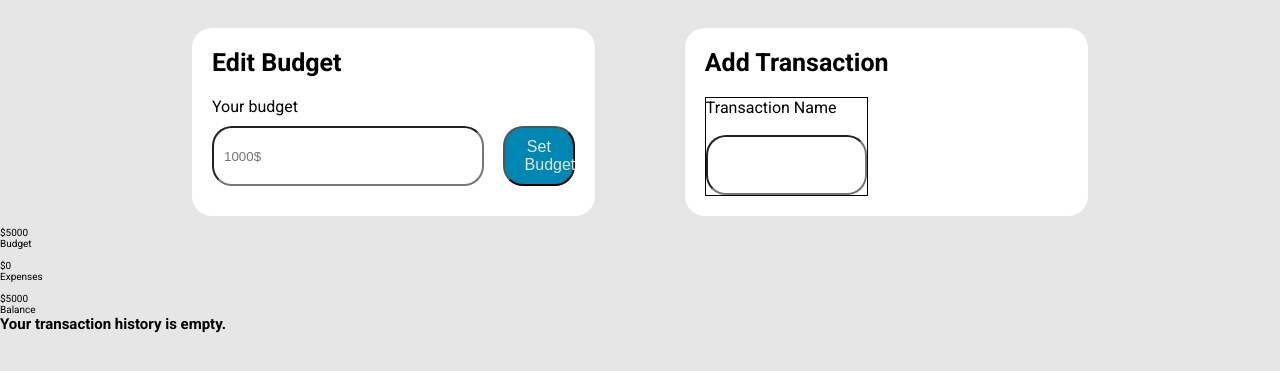
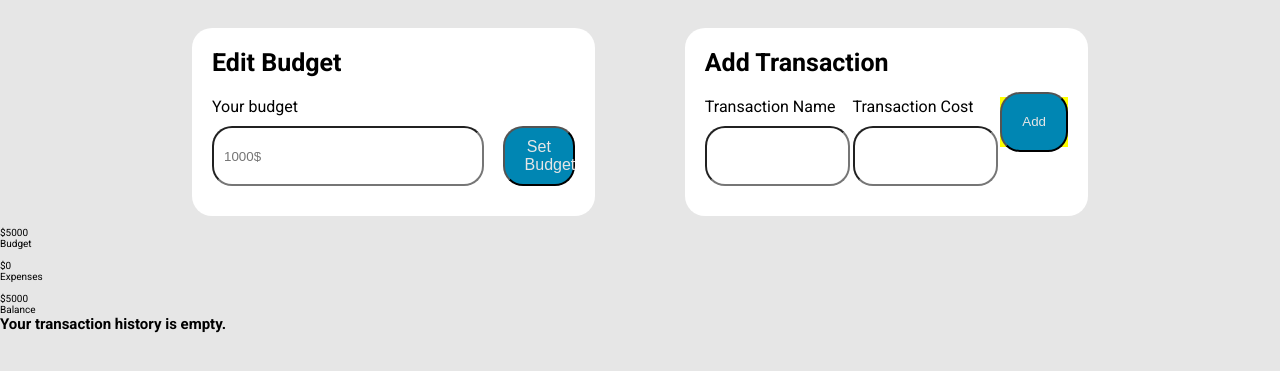
Before and after one commit to MarioMilosevic/Expense-Tracker, a website built with Vite: page index.html in a window 1280 px wide. Shown: the part 133-504 px from the top of the page. Built offline with nearby package versions, Linux system fonts and the light colour scheme.

Commit message:
Add transaction

```diff
--- a/index.html
+++ b/index.html
@@ -35,6 +35,15 @@
             <div class="transactionName">
               <label for="expense">Transaction Name</label>
               <input type="text" id="expense" />
+            </div>
+            <div class="transactionCost">
+              <div class="transactionCostInput">
+                <label for="expense">Transaction Cost</label>
+                <input type="text" id="expense" />
+              </div>
+            </div>
+            <div class="transactionButton">
+              <button class="addBtn">Add</button>
             </div>
 
             <!--  -->
--- a/style.css
+++ b/style.css
@@ -57,6 +57,10 @@ header{
   font-size: 1.6rem;
 }
 
+.transaction{
+  flex-direction: row;
+}
+
 .budgetInput {
   width: 100%;
   margin: 1rem 0;
@@ -81,21 +85,51 @@ font-size: 1.6rem;
 }
 
 
-.transactionName{
-  border: 1px solid black;
-width: 45%;
-height: 100%;
+.transactionName, .transactionCost{
+width: 40%;
+height: 90%;
 display: flex;
 flex-direction: column;
+position: relative;
 justify-content: space-between;
 }
 
-.transactionName input {
+
+.transactionCost {
+  flex-direction: row;
+}
+
+.transactionName input, .transactionCost input {
+  height: 60px;
+  border-radius: 2rem;
+  width: 100%;
+}
+
+.transactionCostInput{
+  display: flex;
+  flex-direction: column;
+  justify-content: space-between;
+  width: 100%;
+}
+
+.addBtn {
+  background-color: var(--cta--color);
+  color: var(--body--background-color);
+  padding: 1rem 2rem;
   height: 60px;
   border-radius: 2rem;
 }
+
+.transactionButton{
+  display: flex;
+  background-color: yellow;
+  align-items: center;
+  justify-content: center;
+  height: 50%;
+}
+
 /* ----------------------------------------- */
-.transactionNameDiv{
+/* .transactionNameDiv{
   border:1px solid black;
   display: flex;
   flex-direction: column;
@@ -103,7 +137,7 @@ justify-content: space-between;
   margin: 1rem 0;
   width: 45%;
   height: 100%;
-}
+} */
 
 .transactionCostDiv{
   border:1px solid black;
```
